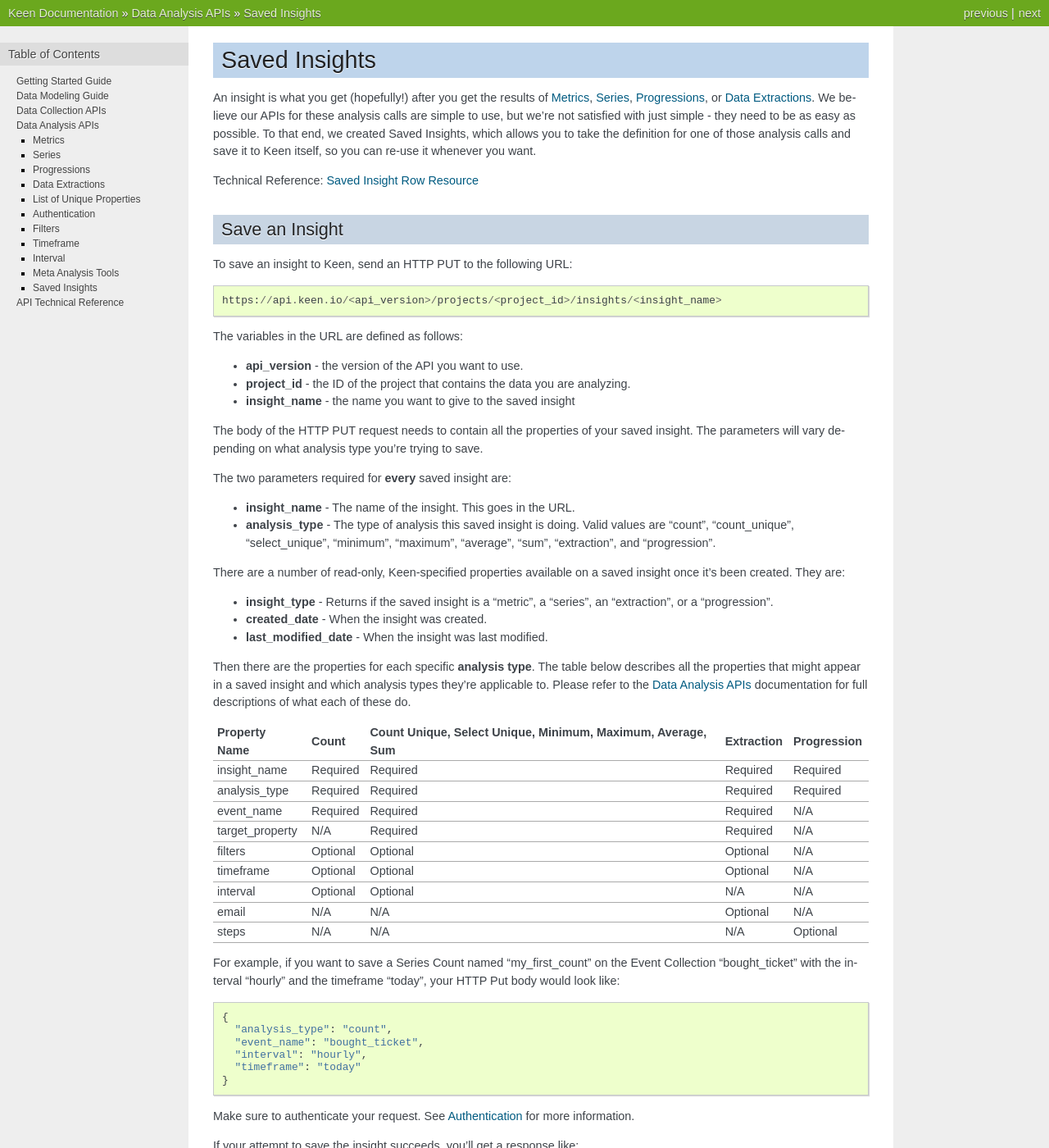
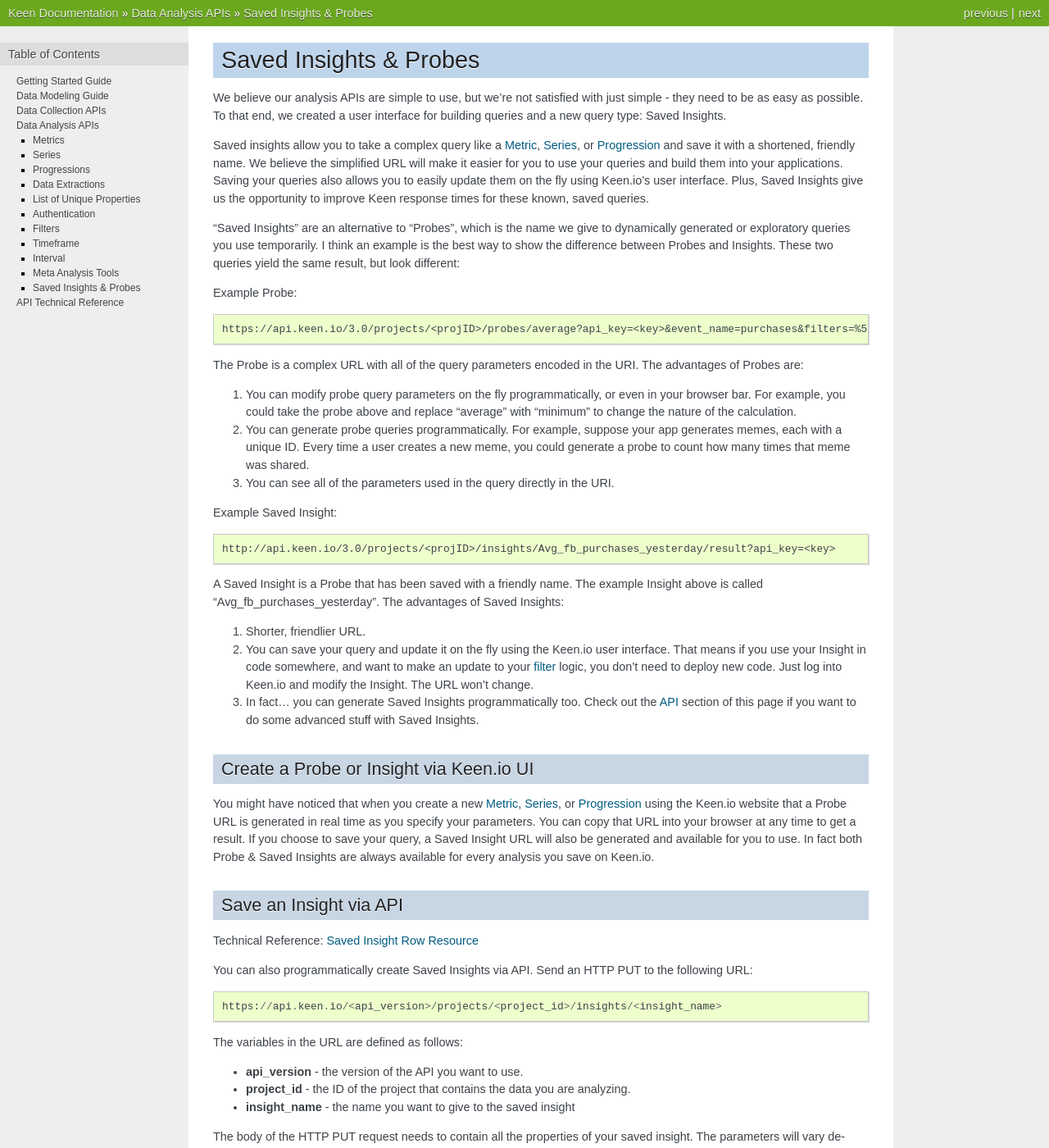
Before and after one commit to keenlabs/Keen-Docs, a Sphinx documentation site: the page built from source/data_analysis/saved_insights.rst, in a window 1280 px wide and 1400 px high. Shown: the whole window at 82% size. Built offline with Sphinx 7.4.7, drawn with Linux system fonts in a browser that asks for light colours; some of the changed text lies outside the part shown.

Commit message:
Docs on Probes & Saved Insights

```diff
--- a/source/data_analysis/saved_insights.rst
+++ b/source/data_analysis/saved_insights.rst
@@ -1,15 +1,51 @@
-==============
-Saved Insights
-==============
+=======================
+Saved Insights & Probes
+=======================
 
-An insight is what you get (hopefully!) after you get the results of :doc:`metrics`, :doc:`series`, :doc:`progressions`, or :doc:`extractions`. We believe our APIs for these analysis calls are simple to use, but we're not satisfied with just simple - they need to be as easy as possible. To that end, we created Saved Insights, which allows you to take the definition for one of those analysis calls and save it to Keen itself, so you can re-use it whenever you want.
+We believe our analysis APIs are simple to use, but we're not satisfied with just simple - they need to be as easy as possible. To that end, we created a user interface for building queries and a new query type: Saved Insights.
+
+Saved insights allow you to take a complex query like a :doc:`Metric <metrics>`, :doc:`Series <series>`, or :doc:`Progression <progressions>` and save it with a shortened, friendly name. We believe the simplified URL will make it easier for you to use your queries and build them into your applications. Saving your queries also allows you to easily update them on the fly using Keen.io's user interface. Plus, Saved Insights give us the opportunity to improve Keen response times for these known, saved queries.
+
+"Saved Insights" are an alternative to "Probes", which is the name we give to dynamically generated or exploratory queries you use temporarily. I think an example is the best way to show the difference between Probes and Insights. These two queries yield the same result, but look different:
+
+
+Example Probe::
+
+	https://api.keen.io/3.0/projects/<projID>/probes/average?api_key=<key>&event_name=purchases&filters=%5B%7B%22property_name%22%3A%22body%3Auser%3Areferring_source%22%2C%22operator%22%3A%22eq%22%2C%22property_value%22%3A%22facebook%22%7D%5D&target_property=body:quantity&timeframe=yesterday
+
+The Probe is a complex URL with all of the query parameters encoded in the URI. The advantages of Probes are:
+
+1. You can modify probe query parameters on the fly programmatically, or even in your browser bar. For example, you could take the probe above and replace "average" with "minimum" to change the nature of the calculation.
+2. You can generate probe queries programmatically. For example, suppose your app generates memes, each with a unique ID. Every time a user creates a new meme, you could generate a probe to count how many times that meme was shared.
+3. You can see all of the parameters used in the query directly in the URI.
+
+
+Example Saved Insight::
+
+	http://api.keen.io/3.0/projects/<projID>/insights/Avg_fb_purchases_yesterday/result?api_key=<key>
+
+A Saved Insight is a Probe that has been saved with a friendly name. The example Insight above is called "Avg_fb_purchases_yesterday". The advantages of Saved Insights:
+
+1. Shorter, friendlier URL.
+2. You can save your query and update it on the fly using the Keen.io user interface. That means if you use your Insight in code somewhere, and want to make an update to your :doc:`filter <filters>` logic, you don't need to deploy new code. Just log into Keen.io and modify the Insight. The URL won't change.
+3. In fact... you can generate Saved Insights programmatically too. Check out the :ref:`API <insight-API>` section of this page if you want to do some advanced stuff with Saved Insights.
+
+
+Create a Probe or Insight via Keen.io UI
+========================================
+
+You might have noticed that when you create a new :doc:`Metric <metrics>`, :doc:`Series <series>`, or :doc:`Progression <progressions>` using the Keen.io website that a Probe URL is generated in real time as you specify your parameters. You can copy that URL into your browser at any time to get a result. If you choose to save your query, a Saved Insight URL will also be generated and available for you to use. In fact both Probe & Saved Insights are always available for every analysis you save on Keen.io.
+
+
+
+.. _insight-API:
+
+Save an Insight via API
+=======================
 
 Technical Reference: :ref:`saved-insight-row-resource`
 
-Save an Insight
-===============
-
-To save an insight to Keen, send an HTTP PUT to the following URL:
+You can also programmatically create Saved Insights via API. Send an HTTP PUT to the following URL:
 
 ::
 
```
